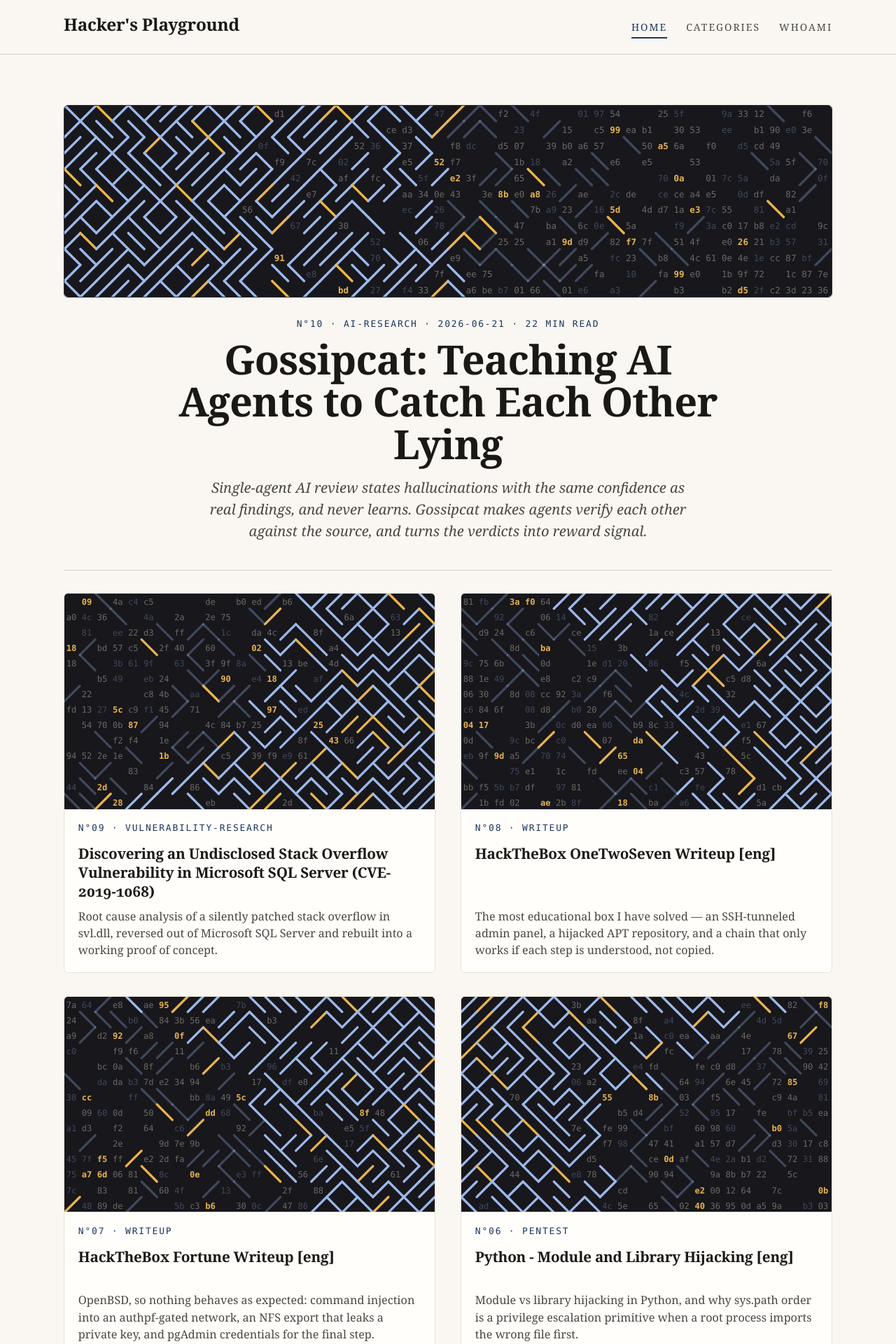
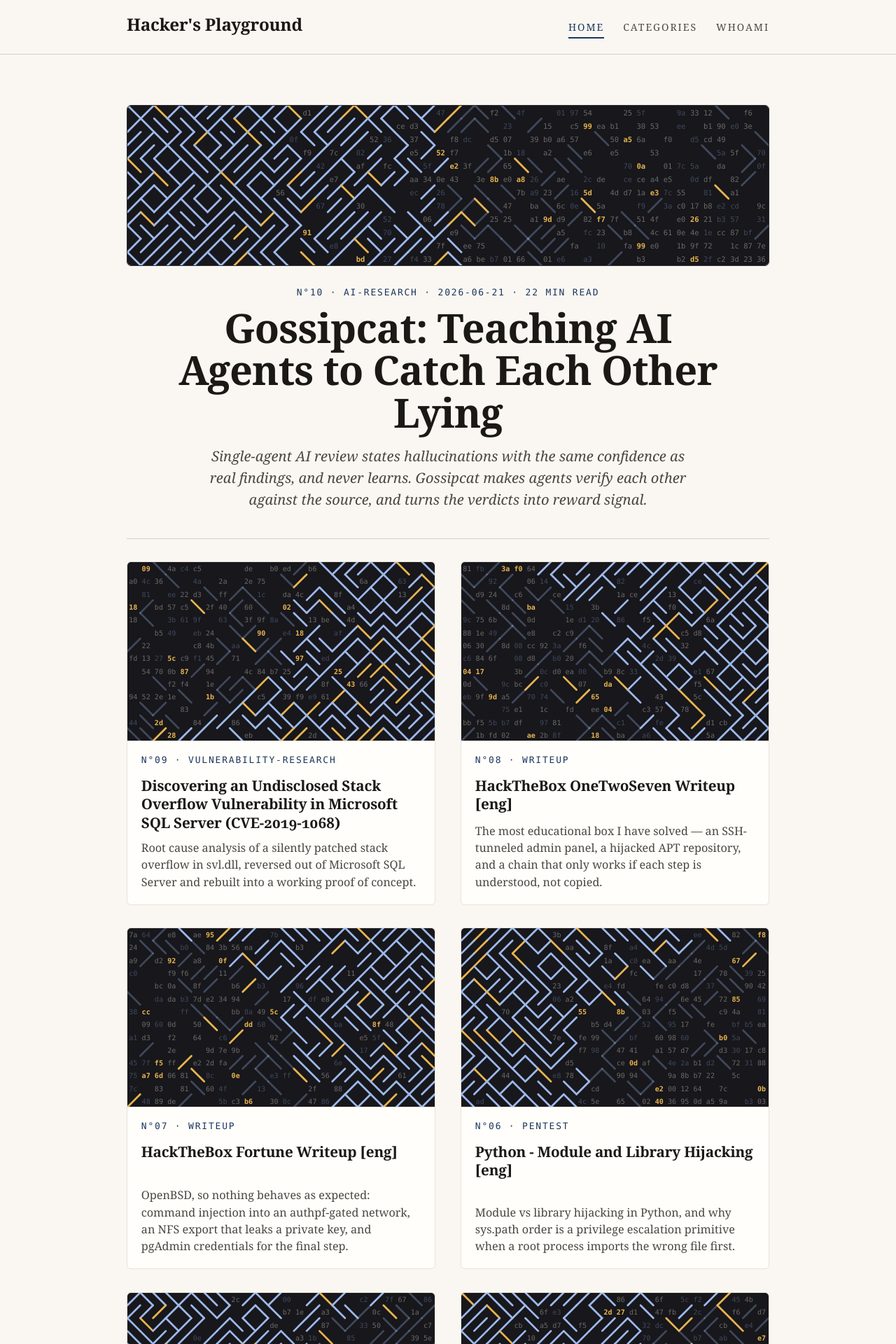
Before and after one commit to ataberk-xyz/ataberk-xyz.github.io, a Jekyll site: the page built from index.html, in a window 1280 px wide. Shown: the top 1920 px of the page at 70% size. Built offline with Jekyll 4.4.1, drawn with Linux system fonts in a browser that asks for light colours; the list of posts is cut into pages by our own code.

Commit message:
theme: one content width across home, posts, and pages
Co-Authored-By: Claude Fable 5 <noreply@anthropic.com>

```diff
--- a/_sass/kami/_layout.scss
+++ b/_sass/kami/_layout.scss
@@ -2,7 +2,7 @@
 
 .container {
   width: 100%;
-  max-width: var(--page);
+  max-width: var(--measure);
   margin: 0 auto;
   padding: 0 1.5rem;
 }
@@ -13,7 +13,7 @@
   background: var(--bg);
 }
 .masthead-inner {
-  max-width: var(--page);
+  max-width: var(--measure);
   margin: 0 auto;
   padding: 1.25rem 1.5rem;
   display: flex;
@@ -59,7 +59,7 @@ main.container { padding-top: 2.8rem; padding-bottom: 3.5rem; min-height: 50vh;
   margin-top: 2rem;
 }
 .footer-inner {
-  max-width: var(--page);
+  max-width: var(--measure);
   margin: 0 auto;
   padding: 1.8rem 1.5rem 2.4rem;
   text-align: center;
--- a/_sass/kami/_post.scss
+++ b/_sass/kami/_post.scss
@@ -1,6 +1,6 @@
 // ── Post & page: header, meta, prose ────────────────────────────
 
-.post, .page { max-width: var(--measure); margin: 0 auto; }
+.post, .page { margin: 0 auto; }
 
 .post-header { margin-bottom: 1.8rem; }
 .post-title {
```
